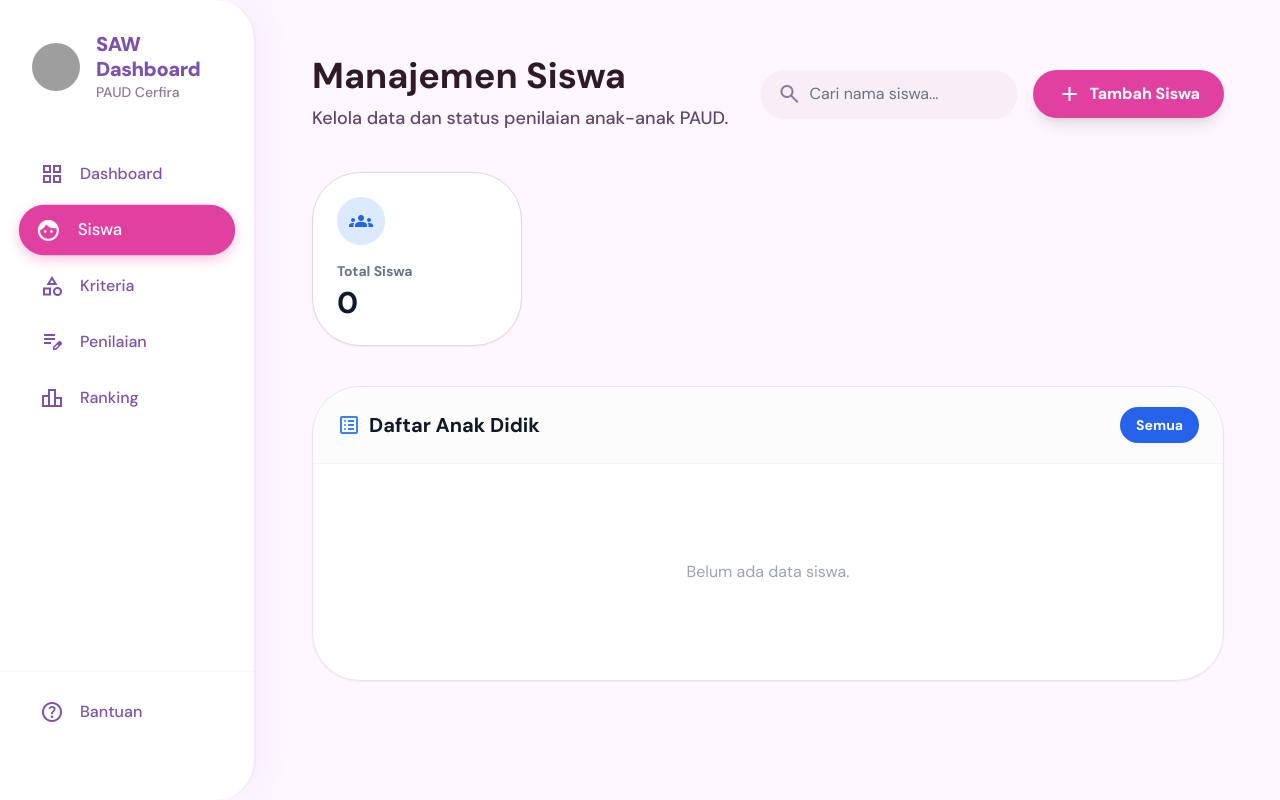
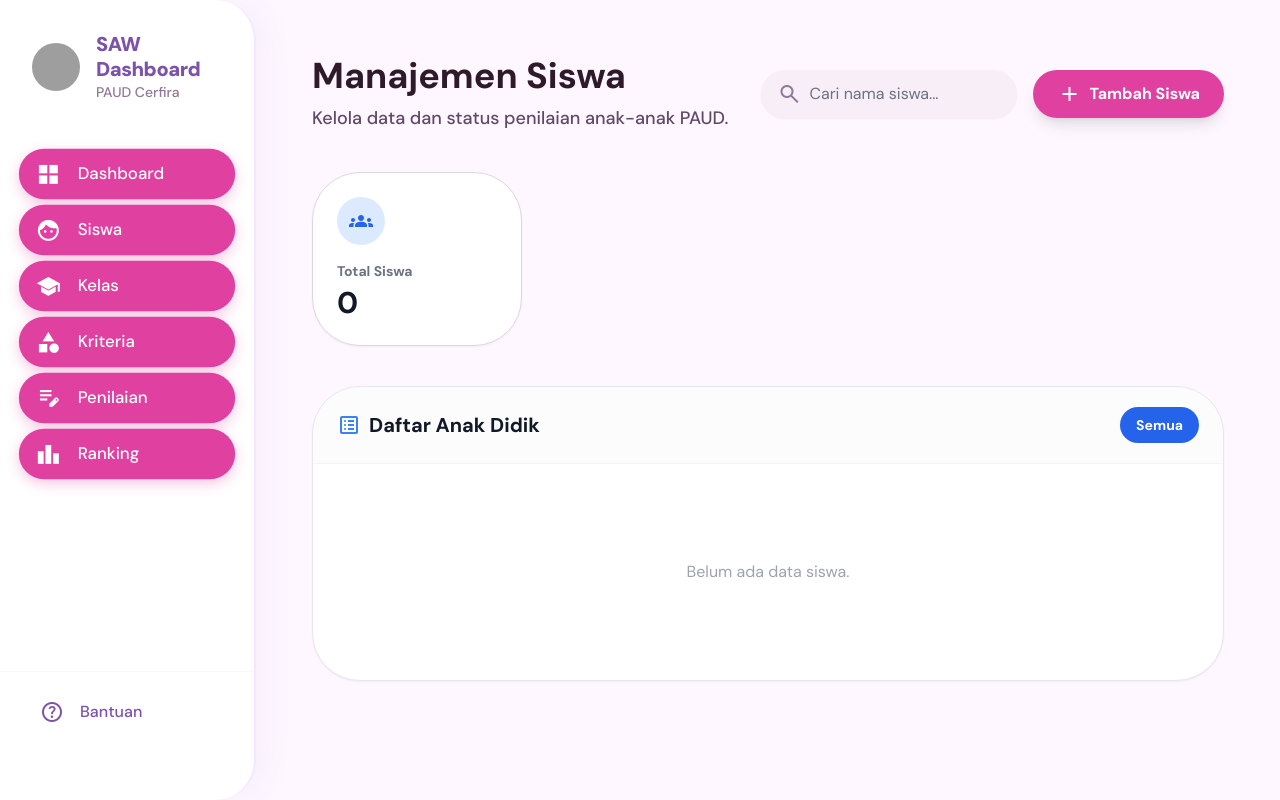
Before and after one commit to Airmax21/SAW-PAUD, a CodeIgniter 4 app: the page made by app/Views/pages/student/index.php in a window 1280 px wide. Run offline with PHP 8.4 and a stand-in for CodeIgniter, Linux system fonts and the light colour scheme; the template is opened without the code that fills it, so the values that code supplies are empty; some libraries are stand-ins or nearby versions; grey boxes are pictures that could not be loaded.

Commit message:
feat: add feature class

```diff
--- a/app/Config/Routes.php
+++ b/app/Config/Routes.php
@@ -16,3 +16,9 @@ $routes->group('student', function ($routes) {
     $routes->post('update/(:num)', 'Student::update/$1');
     $routes->get('delete/(:num)', 'Student::delete/$1');
 });
+
+$routes->group('class', function ($routes) {
+    $routes->get('/', 'ClassController::index');
+    $routes->post('store', 'ClassController::store');
+    $routes->get('delete/(:num)', 'ClassController::delete/$1');
+});
--- a/app/Views/components/sidebar.php
+++ b/app/Views/components/sidebar.php
@@ -7,26 +7,54 @@
         </div>
     </div>
     <div class="flex-1 px-4 space-y-2">
-        <a class="flex items-center gap-4 px-4 py-3 text-[#7c52aa] hover:bg-purple-50 dark:hover:bg-purple-900/20 rounded-full mx-2 transition-all hover:translate-x-2 duration-200" href="#">
-            <span class="material-symbols-outlined">grid_view</span>
+        <?php
+        // Helper untuk menentukan class CSS berdasarkan URL aktif
+        $activeClass = "bg-[#e040a0] text-white shadow-[0_4px_12px_rgba(224,64,160,0.3)] scale-105 spring-bounce";
+        $inactiveClass = "text-[#7c52aa] hover:bg-purple-50 dark:hover:bg-purple-900/20 hover:translate-x-2";
+        ?>
+
+        <!-- Dashboard -->
+        <a class="flex items-center gap-4 px-4 py-3 rounded-full mx-2 transition-all duration-200 <?= url_is('/') ? $activeClass : $inactiveClass ?>"
+            href="<?= base_url('/') ?>">
+            <span class="material-symbols-outlined" style="<?= url_is('/') ? "font-variation-settings: 'FILL' 1;" : "" ?>">grid_view</span>
             <span>Dashboard</span>
         </a>
-        <a class="flex items-center gap-4 px-4 py-3 bg-[#e040a0] text-white rounded-full mx-2 shadow-[0_4px_12px_rgba(224,64,160,0.3)] scale-105 spring-bounce transition-all ease-out" href="#">
-            <span class="material-symbols-outlined" style="font-variation-settings: 'FILL' 1;">face</span>
+
+        <!-- Siswa -->
+        <a class="flex items-center gap-4 px-4 py-3 rounded-full mx-2 transition-all duration-200 <?= url_is('student*') ? $activeClass : $inactiveClass ?>"
+            href="<?= base_url('student') ?>">
+            <span class="material-symbols-outlined" style="<?= url_is('student*') ? "font-variation-settings: 'FILL' 1;" : "" ?>">face</span>
             <span>Siswa</span>
         </a>
-        <a class="flex items-center gap-4 px-4 py-3 text-[#7c52aa] hover:bg-purple-50 dark:hover:bg-purple-900/20 rounded-full mx-2 transition-all hover:translate-x-2 duration-200" href="#">
-            <span class="material-symbols-outlined">category</span>
+
+        <!-- Kelas -->
+        <a class="flex items-center gap-4 px-4 py-3 rounded-full mx-2 transition-all duration-200 <?= url_is('class*') ? $activeClass : $inactiveClass ?>"
+            href="<?= base_url('class') ?>">
+            <span class="material-symbols-outlined" style="<?= url_is('class*') ? "font-variation-settings: 'FILL' 1;" : "" ?>">school</span>
+            <span>Kelas</span>
+        </a>
+
+        <!-- Kriteria -->
+        <a class="flex items-center gap-4 px-4 py-3 rounded-full mx-2 transition-all duration-200 <?= url_is('criteria*') ? $activeClass : $inactiveClass ?>"
+            href="<?= base_url('criteria') ?>">
+            <span class="material-symbols-outlined" style="<?= url_is('criteria*') ? "font-variation-settings: 'FILL' 1;" : "" ?>">category</span>
             <span>Kriteria</span>
         </a>
-        <a class="flex items-center gap-4 px-4 py-3 text-[#7c52aa] hover:bg-purple-50 dark:hover:bg-purple-900/20 rounded-full mx-2 transition-all hover:translate-x-2 duration-200" href="#">
-            <span class="material-symbols-outlined">edit_note</span>
+
+        <!-- Penilaian -->
+        <a class="flex items-center gap-4 px-4 py-3 rounded-full mx-2 transition-all duration-200 <?= url_is('evaluation*') ? $activeClass : $inactiveClass ?>"
+            href="<?= base_url('evaluation') ?>">
+            <span class="material-symbols-outlined" style="<?= url_is('evaluation*') ? "font-variation-settings: 'FILL' 1;" : "" ?>">edit_note</span>
             <span>Penilaian</span>
         </a>
-        <a class="flex items-center gap-4 px-4 py-3 text-[#7c52aa] hover:bg-purple-50 dark:hover:bg-purple-900/20 rounded-full mx-2 transition-all hover:translate-x-2 duration-200" href="#">
-            <span class="material-symbols-outlined">leaderboard</span>
+
+        <!-- Ranking -->
+        <a class="flex items-center gap-4 px-4 py-3 rounded-full mx-2 transition-all duration-200 <?= url_is('ranking*') ? $activeClass : $inactiveClass ?>"
+            href="<?= base_url('ranking') ?>">
+            <span class="material-symbols-outlined" style="<?= url_is('ranking*') ? "font-variation-settings: 'FILL' 1;" : "" ?>">leaderboard</span>
             <span>Ranking</span>
         </a>
+    </div>
     </div>
     <div class="px-4 mt-8 pb-8 border-t border-purple-50 pt-4">
         <a class="flex items-center gap-4 px-4 py-3 text-[#7c52aa] hover:bg-purple-50 dark:hover:bg-purple-900/20 rounded-full mx-2 transition-all hover:translate-x-2 duration-200" href="#">
--- a/app/Views/pages/student/index.php
+++ b/app/Views/pages/student/index.php
@@ -33,20 +33,18 @@
             <p class="text-3xl font-bold text-gray-900"><?= count($students) ?></p>
         </div>
     </div>
-    <!-- ... Stats lainnya bisa dibuat dinamis berdasarkan data evaluasi ... -->
 </div>
 
-<!-- Student Data Grid -->
-<div class="bg-white rounded-xl shadow-sm border border-gray-200 overflow-hidden">
+<!-- Student Data Grid - Note: overflow-hidden dihapus agar dropdown bisa keluar -->
+<div class="bg-white rounded-xl shadow-sm border border-gray-200">
     <!-- Header Filter Row -->
-    <div class="px-6 py-5 border-b border-gray-100 flex items-center justify-between bg-gray-50/50">
+    <div class="px-6 py-5 border-b border-gray-100 flex items-center justify-between bg-gray-50/50 rounded-t-xl">
         <h3 class="text-xl font-bold text-gray-900 flex items-center gap-2">
             <span class="material-symbols-outlined text-blue-500">list_alt</span>
             Daftar Anak Didik
         </h3>
         <div class="flex gap-2">
             <a href="<?= base_url('student') ?>" class="px-4 py-2 bg-blue-600 text-white text-sm font-bold rounded-full">Semua</a>
-            <!-- Kamu bisa menambahkan filter kelas di sini jika tabel classes sudah ada -->
         </div>
     </div>
 
@@ -54,19 +52,20 @@
     <div class="p-4 grid grid-cols-1 md:grid-cols-2 xl:grid-cols-3 gap-4">
         <?php if (!empty($students)) : ?>
             <?php foreach ($students as $student) : ?>
-                <div class="bg-white rounded-xl border border-gray-100 p-4 flex items-center gap-4 hover:shadow-md transition-shadow hover:border-blue-200 relative group">
-                    <!-- Avatar Placeholder - Bisa diganti logic foto asli jika ada -->
-                    <div class="w-16 h-16 rounded-full bg-blue-50 flex items-center justify-center text-blue-500 font-bold text-xl border-4 border-white shadow-sm">
+                <!-- Tambahkan class 'student-card' untuk memudahkan seleksi JS -->
+                <div class="student-card bg-white rounded-xl border border-gray-100 p-4 flex items-center gap-4 hover:shadow-md transition-all hover:border-blue-200 relative group">
+
+                    <div class="w-16 h-16 rounded-full bg-blue-50 flex items-center justify-center text-blue-500 font-bold text-xl border-4 border-white shadow-sm shrink-0">
                         <?= substr($student->full_name, 0, 1) ?>
                     </div>
 
-                    <div class="flex-1">
-                        <h4 class="text-lg font-bold text-gray-900 leading-tight"><?= $student->full_name ?></h4>
+                    <div class="flex-1 min-w-0">
+                        <h4 class="text-lg font-bold text-gray-900 leading-tight truncate"><?= $student->full_name ?></h4>
                         <div class="flex items-center gap-2 mt-1 mb-2">
-                            <span class="px-2 py-0.5 bg-blue-50 text-blue-700 text-xs font-bold rounded-full">
+                            <span class="px-2 py-0.5 bg-blue-50 text-blue-700 text-xs font-bold rounded-full truncate">
                                 <?= $student->class_name ?? 'Tanpa Kelas' ?>
                             </span>
-                            <span class="text-xs text-gray-400 font-medium">
+                            <span class="text-xs text-gray-400 font-medium shrink-0">
                                 <?= ($student->gender == 'L') ? 'Laki-laki' : 'Perempuan' ?>
                             </span>
                         </div>
@@ -74,16 +73,22 @@
 
                     <!-- Action Menu -->
                     <div class="relative inline-block text-left">
-                        <button onclick="toggleMenu(<?= $student->id ?>)" class="w-10 h-10 rounded-full bg-gray-50 flex items-center justify-center text-gray-400 hover:bg-blue-600 hover:text-white transition-colors">
-                            <span class="material-symbols-outlined">more_vert</span>
+                        <button onclick="toggleMenu(event, <?= $student->id ?>)" class="menu-button w-10 h-10 rounded-full bg-gray-50 flex items-center justify-center text-gray-400 hover:bg-blue-600 hover:text-white transition-colors">
+                            <span class="material-symbols-outlined pointer-events-none">more_vert</span>
                         </button>
 
-                        <!-- Dropdown Menu (Hidden by default) -->
-                        <div id="menu-<?= $student->id ?>" class="hidden absolute right-0 mt-2 w-48 bg-white rounded-lg shadow-xl border border-gray-100 z-10">
-                            <a href="<?= base_url('student/edit/' . $student->id) ?>" class="block px-4 py-2 text-sm text-gray-700 hover:bg-blue-50">Edit Data</a>
-                            <a href="<?= base_url('student/delete/' . $student->id) ?>"
-                                class="block px-4 py-2 text-sm text-red-600 hover:bg-red-50"
-                                onclick="return confirm('Apakah Anda yakin ingin menghapus data ini?')">Hapus</a>
+                        <!-- Dropdown Menu - z-50 agar di depan -->
+                        <div id="menu-<?= $student->id ?>" class="hidden absolute right-0 mt-2 w-48 bg-white rounded-lg shadow-xl border border-gray-100 z-50">
+                            <div class="py-1">
+                                <a href="<?= base_url('student/edit/' . $student->id) ?>" class="flex items-center gap-2 px-4 py-3 text-sm text-gray-700 hover:bg-blue-50 transition-colors">
+                                    <span class="material-symbols-outlined text-sm">edit</span> Edit Data
+                                </a>
+                                <a href="<?= base_url('student/delete/' . $student->id) ?>"
+                                    class="flex items-center gap-2 px-4 py-3 text-sm text-red-600 hover:bg-red-50 transition-colors"
+                                    onclick="return confirm('Apakah Anda yakin ingin menghapus data ini?')">
+                                    <span class="material-symbols-outlined text-sm">delete</span> Hapus
+                                </a>
+                            </div>
                         </div>
                     </div>
                 </div>
@@ -97,19 +102,47 @@
 </div>
 
 <script>
-    function toggleMenu(id) {
+    function toggleMenu(event, id) {
+        event.stopPropagation(); // Mencegah event window.onclick langsung terpicu
+
         const menu = document.getElementById('menu-' + id);
+        const card = menu.closest('.student-card');
         const allMenus = document.querySelectorAll('[id^="menu-"]');
+        const allCards = document.querySelectorAll('.student-card');
+
+        // Tutup semua menu lain dan reset z-index mereka
         allMenus.forEach(m => {
-            if (m !== menu) m.classList.add('hidden')
+            if (m !== menu) {
+                m.classList.add('hidden');
+            }
         });
-        menu.classList.toggle('hidden');
+
+        allCards.forEach(c => {
+            if (c !== card) {
+                c.style.zIndex = "auto";
+            }
+        });
+
+        // Toggle menu yang diklik
+        const isHidden = menu.classList.toggle('hidden');
+
+        // Jika menu terbuka, naikkan z-index kartu ini agar berada di atas kartu sekitarnya
+        if (!isHidden) {
+            card.style.zIndex = "50";
+        } else {
+            card.style.zIndex = "auto";
+        }
     }
 
-    // Menutup menu jika klik di luar
+    // Menutup menu jika klik di luar area menu
     window.onclick = function(event) {
-        if (!event.target.matches('.material-symbols-outlined')) {
-            document.querySelectorAll('[id^="menu-"]').forEach(m => m.classList.add('hidden'));
+        if (!event.target.closest('[id^="menu-"]')) {
+            document.querySelectorAll('[id^="menu-"]').forEach(m => {
+                m.classList.add('hidden');
+            });
+            document.querySelectorAll('.student-card').forEach(c => {
+                c.style.zIndex = "auto";
+            });
         }
     }
 </script>
```
Also changed, not shown: app/Controllers/ClassController.php (added, +51 -0 lines), app/Services/Classes/CreateClassesService.php (added, +22 -0 lines), app/Services/Classes/DeleteClassesService.php (added, +20 -0 lines), app/Services/Classes/GetAllClassesService.php (added, +20 -0 lines), app/Services/Students/GetAllStudentsService.php (+7 -2 lines), app/Views/pages/class/index.php (added, +81 -0 lines), app/Entities/StudentClass.php (renamed from app/Entities/Class.php).
